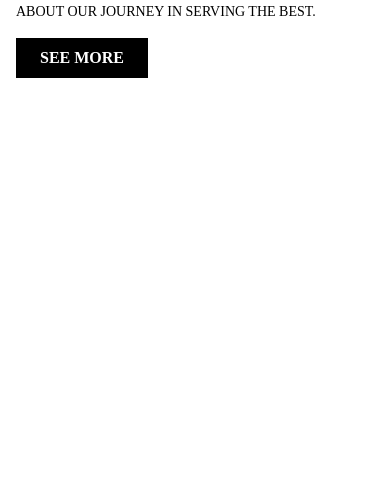
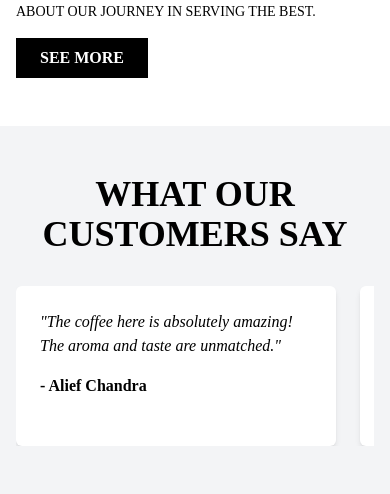
Before and after one commit to Chandra13July/CafeBonanza, a PHP site: page /home.php in a window 390 px wide. Shown: the part 1873-2367 px from the top of the page. Before the commit the page ends 1951 px from the top, so only its background shows below. Run offline with PHP 8.4, Linux system fonts and the light colour scheme; some libraries are stand-ins or nearby versions; some web fonts are replaced.

Commit message:
Update View Home

```diff
--- a/app/views/home/home.php
+++ b/app/views/home/home.php
@@ -1,32 +1,45 @@
-<html>
+<!DOCTYPE html>
+<html lang="en">
 
 <head>
+    <meta charset="UTF-8">
+    <meta name="viewport" content="width=device-width, initial-scale=1.0">
     <title>Cafe Bonanza</title>
+
+    <!-- Integrasi Tailwind CSS dan Font -->
     <script src="https://cdn.tailwindcss.com"></script>
     <link href="https://cdnjs.cloudflare.com/ajax/libs/font-awesome/5.15.3/css/all.min.css" rel="stylesheet" />
     <link href="https://fonts.googleapis.com/css2?family=Alexandria:wght@400;700&display=swap" rel="stylesheet" />
+
     <style>
+        /* Padding dan ukuran kontainer untuk layar besar */
         @media (min-width: 768px) {
             .container {
                 padding-left: 2cm;
                 padding-right: 2cm;
                 max-width: 6xl;
-                /* Memperbesar lebar kontainer di desktop */
             }
         }
     </style>
+
     <script>
+        // Fungsi untuk menggulir ke bagian tertentu di halaman
         function scrollToSection() {
-            document.getElementById('coffee-point-of-view').scrollIntoView({ behavior: 'smooth' });
+            document.getElementById('coffee-point-of-view').scrollIntoView({
+                behavior: 'smooth'
+            });
         }
     </script>
 </head>
 
 <body class="font-[Alexandria]">
+
+    <!-- Hero Section: Pengenalan Cafe Bonanza -->
     <section class="py-8 px-4 md:px-6 container">
         <div class="max-w-6xl mx-auto flex flex-col md:flex-row items-center">
             <div class="w-full md:w-1/2">
-                <img alt="A cozy café interior with wooden tables and chairs" class="mx-auto w-full h-auto" src="<?= BASEURL; ?>/img/home1.png" />
+                <!-- Gambar utama halaman depan -->
+                <img alt="A cozy café interior" class="mx-auto w-full h-auto" src="<?= BASEURL; ?>/img/home1.png" />
             </div>
             <div class="w-full md:w-1/2 text-left md:pl-6 mt-4 md:mt-0">
                 <h1 class="text-4xl md:text-5xl font-bold">CAFE BONANZA</h1>
@@ -35,11 +48,16 @@
             </div>
         </div>
     </section>
+
+    <!-- Section: Filosofi Kopi -->
     <section class="flex items-center justify-center bg-gray-200 h-24 px-4 md:px-6 container" id="coffee-point-of-view">
         <h2 class="text-xl font-semibold text-center">OUR PERSPECTIVE ON COFFEE</h2>
     </section>
+
+    <!-- Gallery: Koleksi Tema Kopi -->
     <div class="max-w-6xl mx-auto overflow-x-auto px-4 md:px-6 container">
         <div class="flex space-x-4 mt-4">
+            <!-- Gambar 1: Morning Coffee -->
             <div class="flex-shrink-0 w-1/2 md:w-1/4">
                 <div class="text-left">
                     <img alt="Morning coffee" class="mx-auto w-full h-auto" src="https://storage.googleapis.com/a1aa/image/Oh6pbqdeUATdL6fpfcUKLLuewSowceMGfsUnS8vxKuUju7LeJA.jpg" />
@@ -47,6 +65,8 @@
                     <p class="text-left text-xs">2024</p>
                 </div>
             </div>
+
+            <!-- Gambar 2: Coffee and Nature -->
             <div class="flex-shrink-0 w-1/2 md:w-1/4">
                 <div class="text-left">
                     <img alt="Coffee with nature vibes" class="mx-auto w-full h-auto" src="https://storage.googleapis.com/a1aa/image/WuDvHfbK5zXrLqmUmKptkHM0GoPk7p0WDVGWsSDqME6c3X8JA.jpg" />
@@ -54,6 +74,8 @@
                     <p class="text-left text-xs">2024</p>
                 </div>
             </div>
+
+            <!-- Gambar 3: Coffee for Work -->
             <div class="flex-shrink-0 w-1/2 md:w-1/4">
                 <div class="text-left">
                     <img alt="Coffee for work" class="mx-auto w-full h-auto" src="https://storage.googleapis.com/a1aa/image/h7DAL3AwTN4KLRjlqX0coQ0FxAUKIDdAaxGve9howODc3X8JA.jpg" />
@@ -61,6 +83,8 @@
                     <p class="text-left text-xs">2024</p>
                 </div>
             </div>
+
+            <!-- Gambar 4: Sweet Coffee for Your Day -->
             <div class="flex-shrink-0 w-1/2 md:w-1/4">
                 <div class="text-left">
                     <img alt="Sweet coffee for your day" class="mx-auto w-full h-auto" src="https://storage.googleapis.com/a1aa/image/1YFzMOdd3QbRKlVyXzxeXi2e0MC3BwKr4etVhEUlrr66dfiPB.jpg" />
@@ -70,11 +94,15 @@
             </div>
         </div>
     </div>
+
+    <!-- Call-to-Action: Pesan Sekarang -->
     <section class="bg-gray-200 py-12 text-center mt-8 px-4 md:px-6 container">
         <h2 class="text-4xl font-semibold mb-4">INTERESTED IN OUR COFFEE OR OTHER DISHES?</h2>
         <p class="mb-6">ORDER NOW AND MAKE YOUR DAY ENJOYABLE WITH IT, WE GUARANTEE YOU’LL LOVE IT!!</p>
         <button class="px-6 py-2 bg-black text-white font-bold" onclick="window.location.href='<?= BASEURL; ?>/home/menu'">ORDER NOW</button>
     </section>
+
+    <!-- About Us: Tentang Kami -->
     <section class="py-12 px-4 md:px-6 container">
         <div class="max-w-6xl mx-auto grid grid-cols-1 md:grid-cols-2 gap-6">
             <div class="md:order-last">
@@ -89,6 +117,71 @@
             </div>
         </div>
     </section>
+
+    <!-- Section: Testimoni Pelanggan -->
+<section class="py-12 px-4 md:px-6 container bg-gray-100">
+    <h2 class="text-4xl font-semibold text-center mb-8">WHAT OUR CUSTOMERS SAY</h2>
+    <div class="max-w-6xl mx-auto">
+
+        <!-- Tampilan Desktop (4 kolom) -->
+        <div class="hidden md:grid grid-cols-4 gap-6">
+            <!-- Testimoni 1 -->
+            <div class="bg-white p-6 shadow-md rounded-md">
+                <p class="italic">"The coffee here is absolutely amazing! The aroma and taste are unmatched."</p>
+                <p class="mt-4 font-bold">- Alief Chandra</p>
+            </div>
+
+            <!-- Testimoni 2 -->
+            <div class="bg-white p-6 shadow-md rounded-md">
+                <p class="italic">"Great place to hang out with friends. The cozy ambiance is a perfect touch."</p>
+                <p class="mt-4 font-bold">- Raffi</p>
+            </div>
+
+            <!-- Testimoni 3 -->
+            <div class="bg-white p-6 shadow-md rounded-md">
+                <p class="italic">"I love how friendly the staff is! They always make me feel welcome."</p>
+                <p class="mt-4 font-bold">- Raihan</p>
+            </div>
+
+            <!-- Testimoni 4 -->
+            <div class="bg-white p-6 shadow-md rounded-md">
+                <p class="italic">"Their desserts are a must-try! The perfect companion to a warm cup of coffee."</p>
+                <p class="mt-4 font-bold">- Finno</p>
+            </div>
+        </div>
+
+        <!-- Tampilan Mobile (scrollable horizontal) -->
+        <div class="md:hidden overflow-x-auto mt-8">
+            <div class="flex space-x-6">
+                <!-- Testimoni 1 -->
+                <div class="bg-white p-6 shadow-md rounded-md flex-shrink-0 w-80">
+                    <p class="italic">"The coffee here is absolutely amazing! The aroma and taste are unmatched."</p>
+                    <p class="mt-4 font-bold">- Alief Chandra</p>
+                </div>
+
+                <!-- Testimoni 2 -->
+                <div class="bg-white p-6 shadow-md rounded-md flex-shrink-0 w-80">
+                    <p class="italic">"Great place to hang out with friends. The cozy ambiance is a perfect touch."</p>
+                    <p class="mt-4 font-bold">- Raffi</p>
+                </div>
+
+                <!-- Testimoni 3 -->
+                <div class="bg-white p-6 shadow-md rounded-md flex-shrink-0 w-80">
+                    <p class="italic">"I love how friendly the staff is! They always make me feel welcome."</p>
+                    <p class="mt-4 font-bold">- Raihan</p>
+                </div>
+
+                <!-- Testimoni 4 -->
+                <div class="bg-white p-6 shadow-md rounded-md flex-shrink-0 w-80">
+                    <p class="italic">"Their desserts are a must-try! The perfect companion to a warm cup of coffee."</p>
+                    <p class="mt-4 font-bold">- Finno</p>
+                </div>
+            </div>
+        </div>
+    </div>
+</section>
+
+
 </body>
 
 </html>
```
